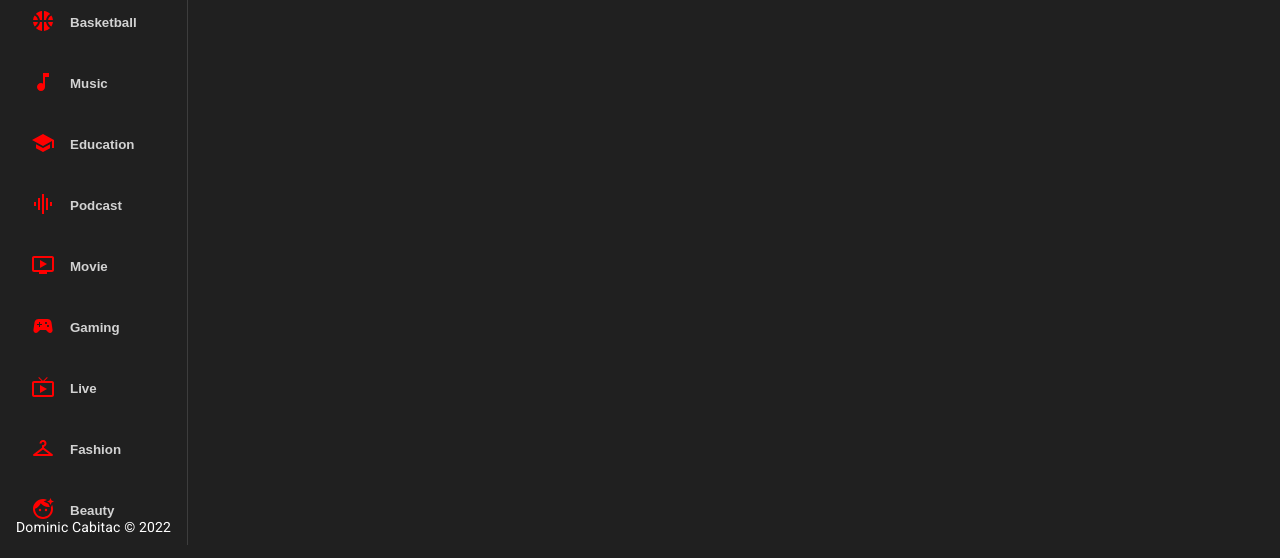
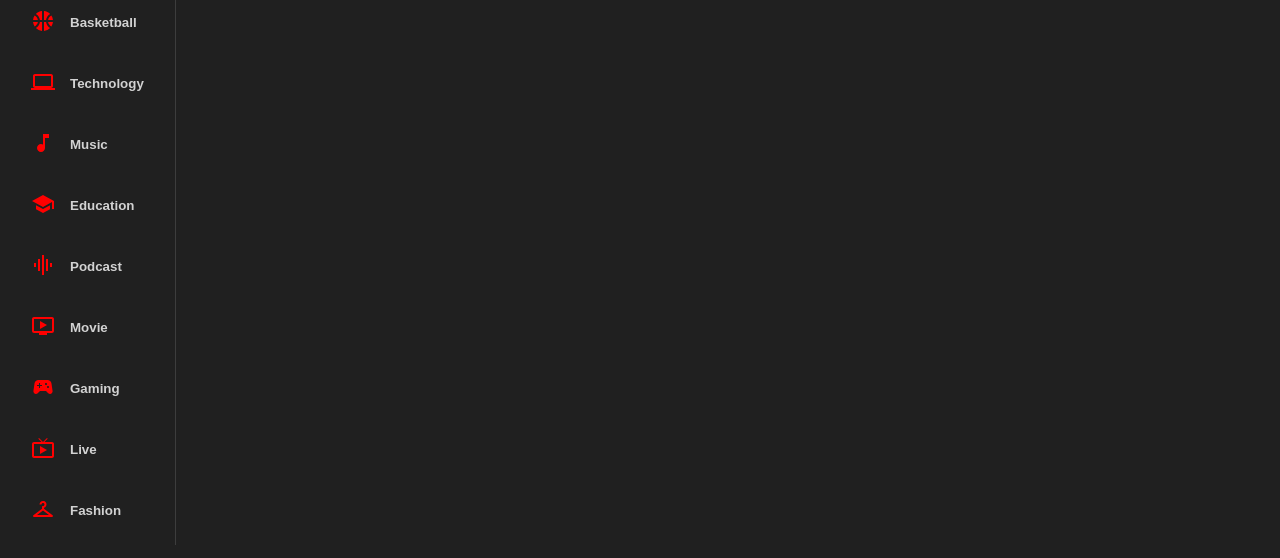
Before and after one commit to domcabitac/youtube_clone, a React (Create React App) app: page / in a window 1280 px wide. Shown: the part 269-827 px from the top of the page. Built offline with nearby package versions, Linux system fonts and the light colour scheme; no server answers.

Commit message:
added new category

```diff
--- a/src/components/Feed.jsx
+++ b/src/components/Feed.jsx
@@ -19,10 +19,6 @@ const Feed = () => {
     <Stack sx={{ flexDirection: { sx: "column", md: "row" } }}>
       <Box sx={{ height: { sx: "auto", md: "92vh" }, borderRight: "1px solid #3d3d3d", px: { sx: 0, md: 2 } }}>
         <Sidebar selectedCategory={selectedCategory} setSelectedCategory={setSelectedCategory} />
-
-        <Typography className="copyright" variant="body2" sx={{ mt: '-20px', color: "#fff", }}>
-          Dominic Cabitac © 2022
-        </Typography>
       </Box>
 
       <Box p={2} sx={{ overflowY: "auto", height: "90vh", flex: 2 }}>
--- a/src/utils/constants.js
+++ b/src/utils/constants.js
@@ -13,6 +13,7 @@ import FitnessCenterIcon from '@mui/icons-material/FitnessCenter';
 import DeveloperModeIcon from '@mui/icons-material/DeveloperMode';
 import AppleIcon from '@mui/icons-material/Apple';
 import SportsBasketballIcon from '@mui/icons-material/SportsBasketball';
+import ComputerIcon from '@mui/icons-material/Computer';
 
 export const logo = 'https://upload.wikimedia.org/wikipedia/commons/thumb/0/09/YouTube_full-color_icon_%282017%29.svg/1920px-YouTube_full-color_icon_%282017%29.svg.png?20211015074811';
 //export const logo = 'https://raw.githubusercontent.com/domcabitac/youtube_clone/main/public/YoutubeLogo.png?token=GHSAT0AAAAAABZOY4WPAUKKTWYX7QU47NF6Y2PNB2Q'
@@ -22,6 +23,7 @@ export const categories = [
   { name: 'Apple', icon: <AppleIcon />, },
   { name: 'Coding', icon: <CodeIcon />, },
   { name: 'Basketball', icon: <SportsBasketballIcon />, },
+  { name: 'Technology', icon: <ComputerIcon />, },
   { name: 'Music', icon: <MusicNoteIcon /> },
   { name: 'Education', icon: <SchoolIcon />, },
   { name: 'Podcast', icon: <GraphicEqIcon />, },
@@ -39,5 +41,5 @@ export const demoThumbnailUrl = 'https://i.ibb.co/G2L2Gwp/API-Course.png';
 export const demoChannelUrl = '/channel/UCE_M8A5yxnLfW0KghEeajjw';
 export const demoVideoUrl = '/video/GDa8kZLNhJ4';
 export const demoChannelTitle = 'Apple';
-export const demoVideoTitle = 'Build and Deploy 5 JavaScript & React API Projects in 10 Hours - Full Course | RapidAPI';
+export const demoVideoTitle = '';
 export const demoProfilePicture = 'http://dergipark.org.tr/assets/app/images/buddy_sample.png'
```
